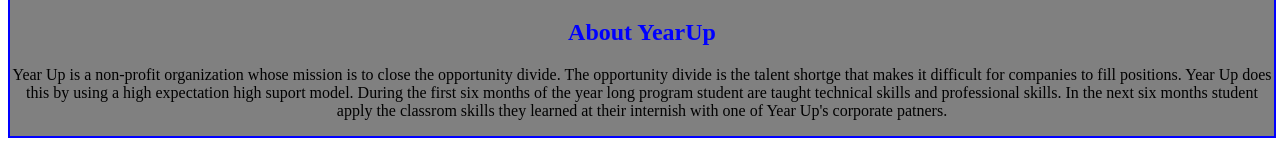
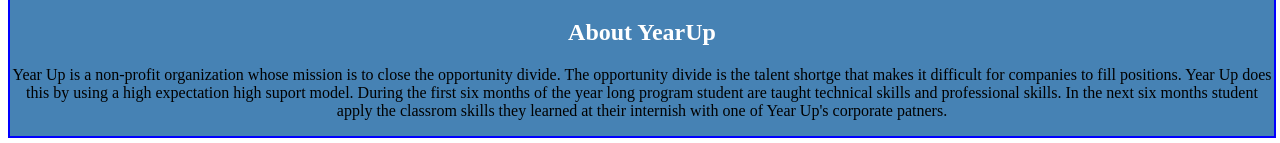
Before and after one commit to zgonzalez718/firstCollabSite, a plain HTML site: page index.html in a window 1280 px wide. Shown: the part 1301-1444 px from the top of the page. Drawn offline with Linux system fonts and the light colour scheme.

Commit message:
charnge div1 background

```diff
--- a/main.css
+++ b/main.css
@@ -11,12 +11,12 @@
 div1{
 text-align: center;
 display: inline-block;
-background-color: gray;
+background-color: #4682B4;
 border: 2px solid blue;
 width: 100%;
 }
 h2{
-color: blue;
+color: white;
 }
 ul {
     list-style-type: none;
```
